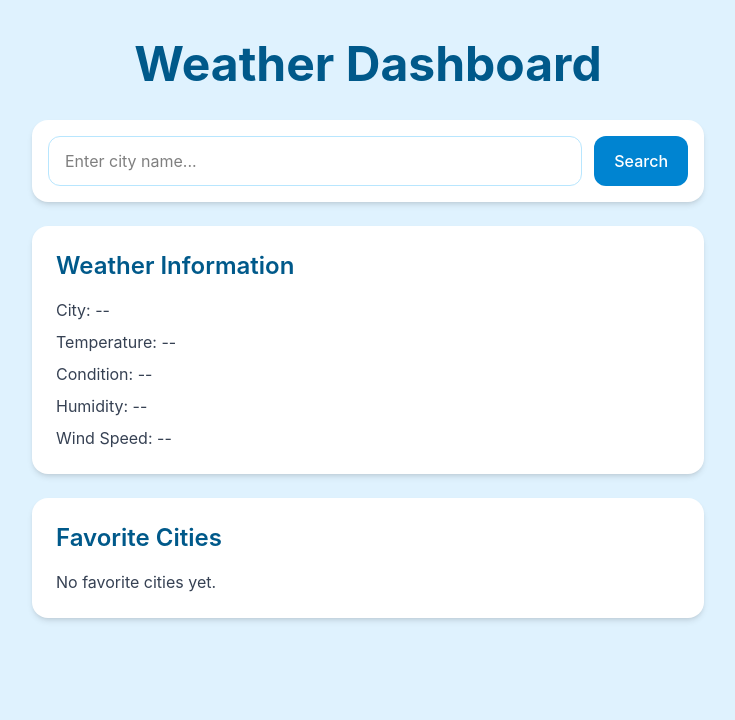
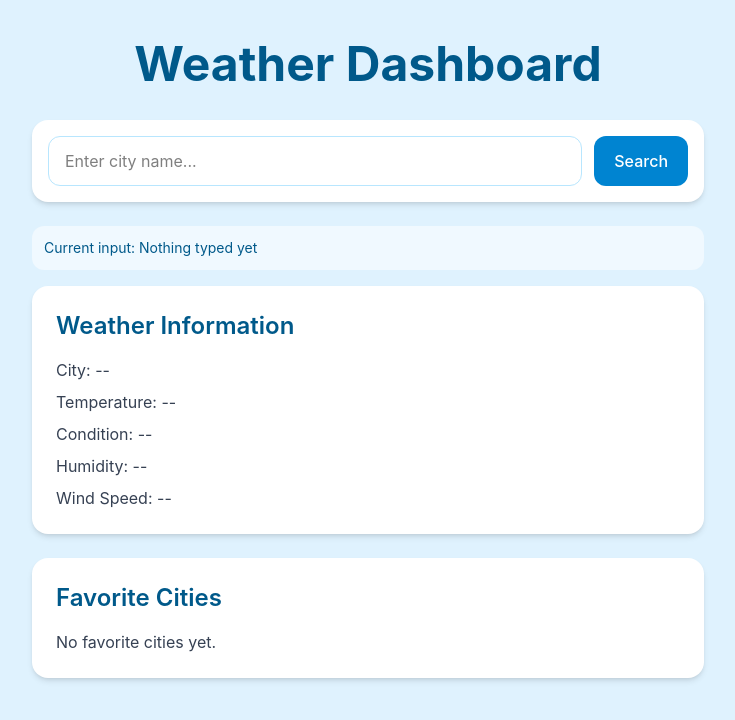
Before and after one commit to EiSandyPhyo/weather-dashboard, a React (Vite) app: page / in a window 1280 px wide. Shown: the top 720 px of the page, without its empty margins (272-1007 px from the left). Built offline with nearby package versions, Linux system fonts and the light colour scheme.

Commit message:
Step3: Input state handling (display user typed from input box)

```diff
--- a/src/App.jsx
+++ b/src/App.jsx
@@ -1,6 +1,10 @@
+// eslint-disable no-unused-vars
+import { useState } from "react";
 import "./App.css";
 
 function App() {
+  const [city, setCity] = useState("");
+
   return (
     <>
       <div className="min-h-screen bg-sky-100 px-4 py-10">
@@ -14,12 +18,18 @@ function App() {
               <input
                 type="text"
                 placeholder="Enter city name..."
+                value={city}
+                onChange={(e) => setCity(e.target.value)}
                 className="flex-1 rounded-xl border border-sky-200 px-4 py-3 outline-none focus:border-sky-500"
               />
               <button className="rounded-xl bg-sky-600 px-5 py-3 font-medium text-white transition hover:bg-sky-700">
                 Search
               </button>
             </div>
+          </div>
+
+          <div className="mb-4 rounded-xl bg-sky-50 p-3 text-sm text-sky-800">
+            Current input: {city || "Nothing typed yet"}
           </div>
 
           <div className="mb-6 rounded-2xl bg-white p-6 shadow-md">
```
